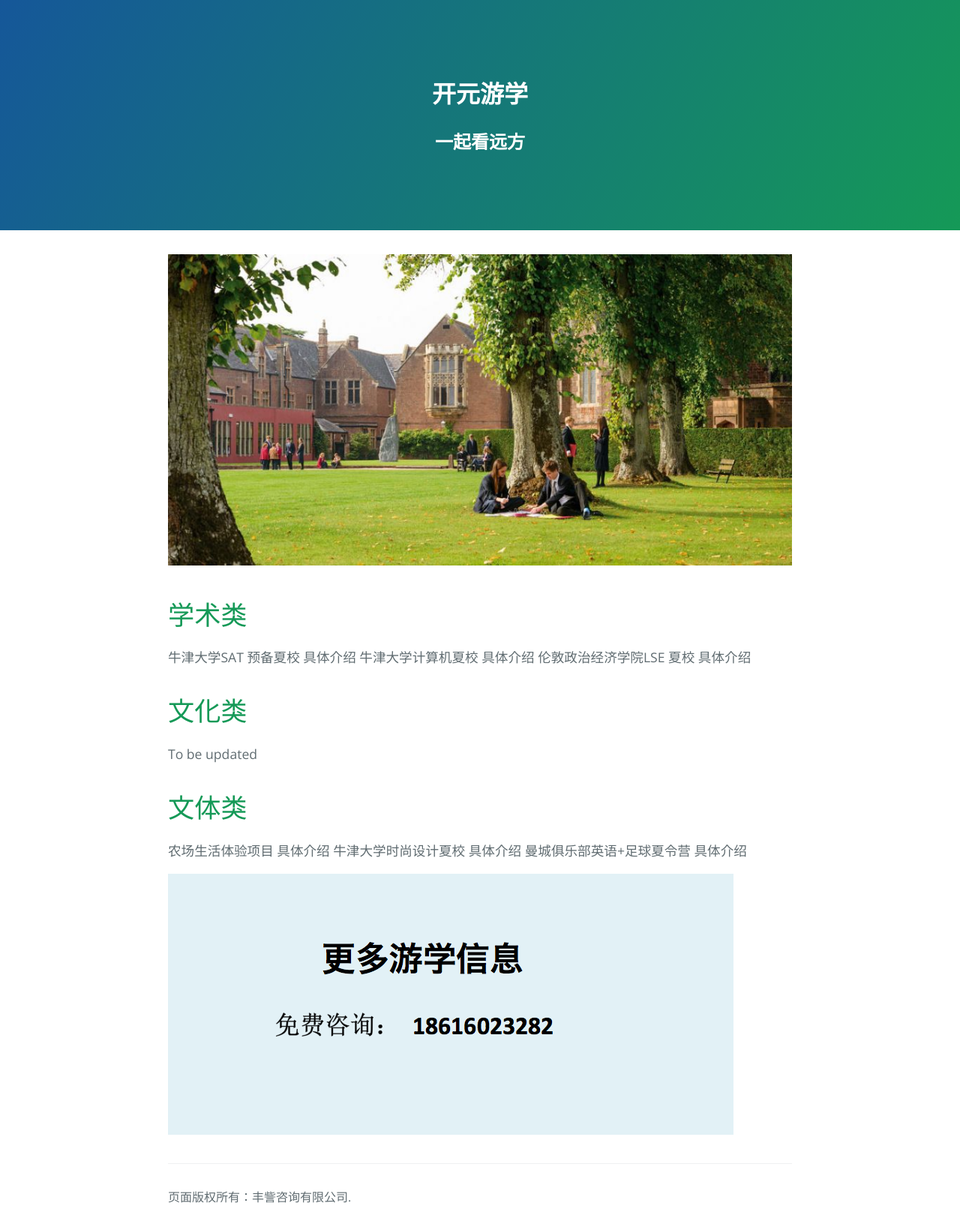
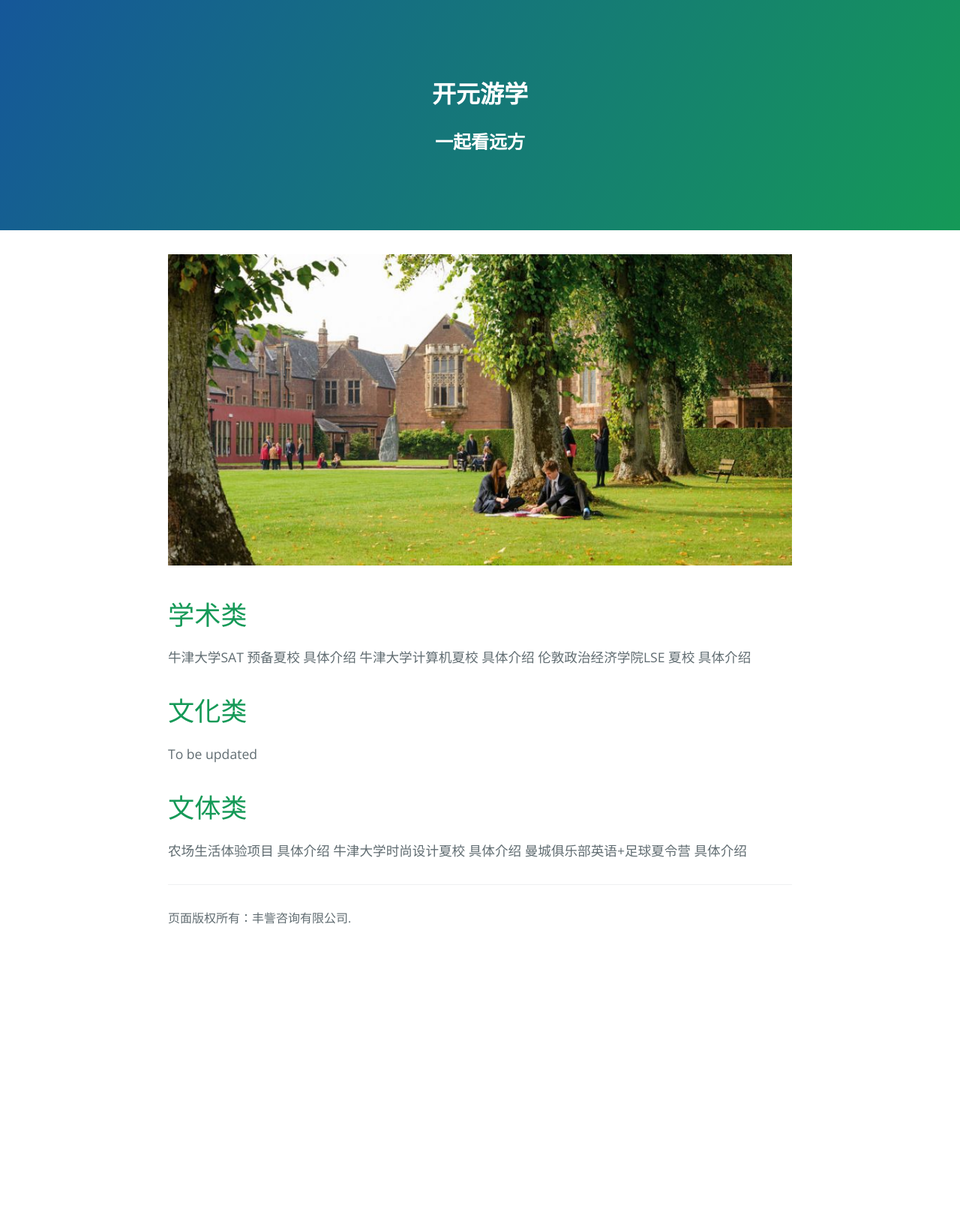
Before and after one commit to Crystal45/Crystal45.github.io, a Jekyll site: the page built from index.md, in a window 1280 px wide. Shown: the whole page at 75% size. Built offline with Jekyll 4.4.1, drawn with Linux system fonts in a browser that asks for light colours; after the commit the page ends 1268 px from its top, so only the background shows below that.

Commit message:
Update index.md

```diff
--- a/index.md
+++ b/index.md
@@ -24,7 +24,7 @@ To be updated
  具体介绍
 
 
-![](./5.png)
+
 
 <!--- Text can be **bold**, _italic_, or ~~strikethrough~~.
 
```
